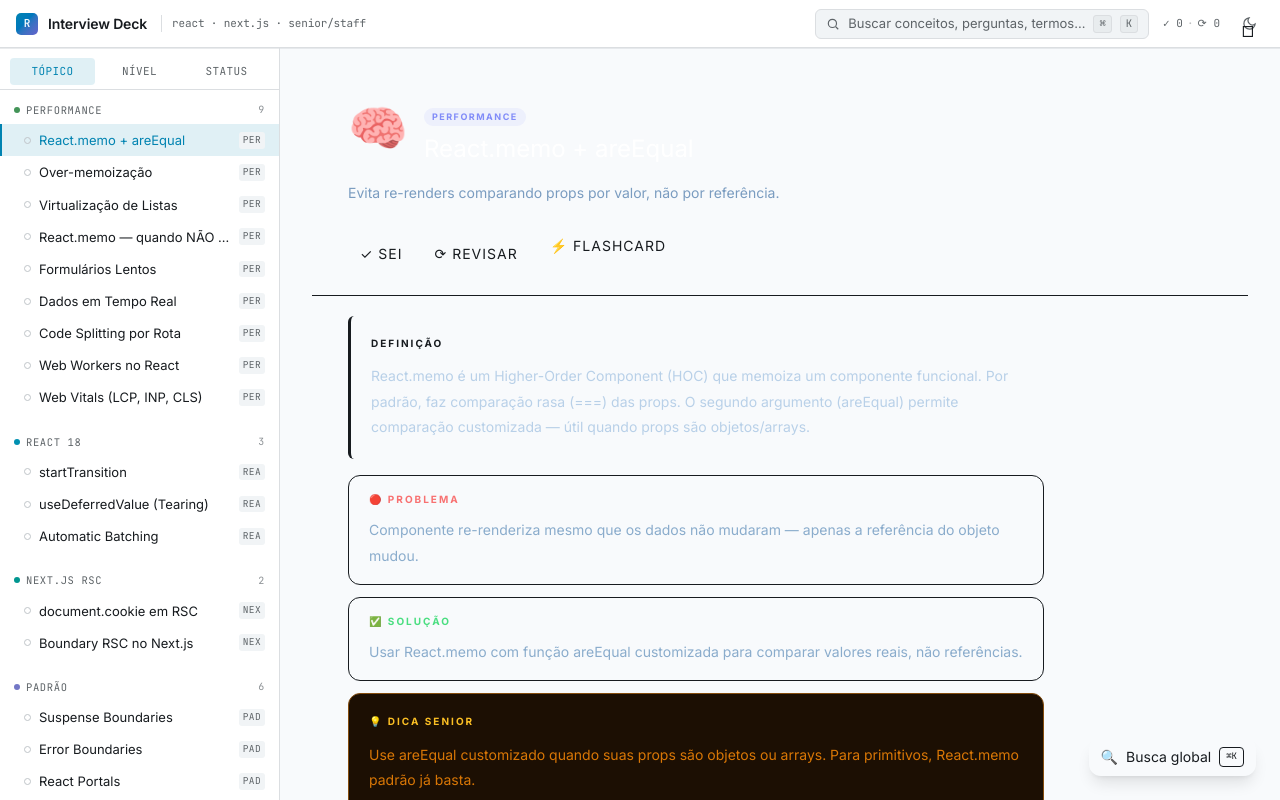
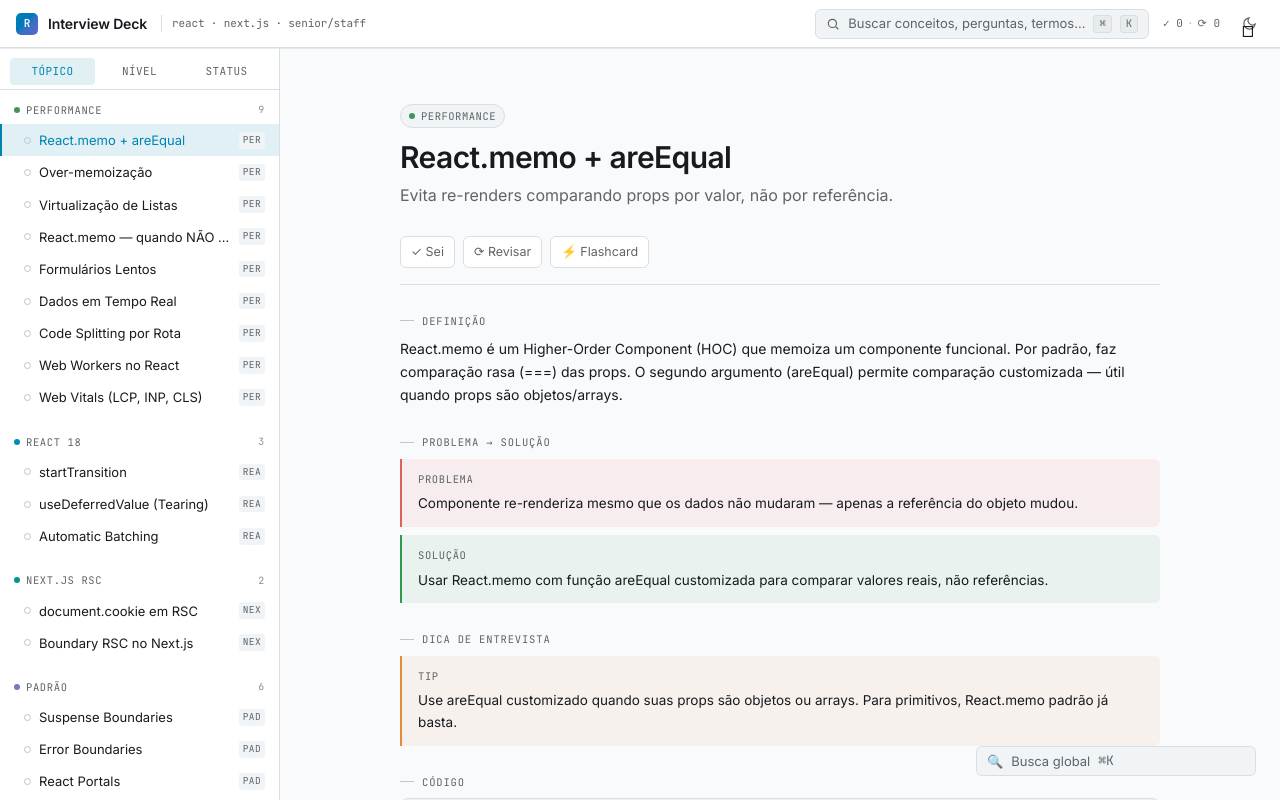
Before and after one commit to felvieira/react-tips, a Next.js app: page /concepts/1 in a window 1280 px wide. Built offline with nearby package versions, Linux system fonts and the light colour scheme.

Commit message:
feat: port all components to new editorial CSS design system

```diff
--- a/src/app/concepts/[id]/page.tsx
+++ b/src/app/concepts/[id]/page.tsx
@@ -17,6 +17,7 @@ export default async function ConceptPage({ params }: { params: Promise<{ id: st
   const relatedTerms = getRelatedTerms(concept)
 
   return (
+    <div className="app-content">
       <ConceptPageClient
         concept={concept}
         prev={all[idx - 1]?.id ?? null}
@@ -25,5 +26,6 @@ export default async function ConceptPage({ params }: { params: Promise<{ id: st
         total={all.length}
         relatedTerms={relatedTerms}
       />
+    </div>
   )
 }
--- a/src/components/concept/ConceptPageClient.tsx
+++ b/src/components/concept/ConceptPageClient.tsx
@@ -1,18 +1,26 @@
 'use client'
 import { useState } from 'react'
-import { ConceptHero } from './ConceptHero'
-import { DefinitionBlock } from './DefinitionBlock'
-import { SectionGrid } from './SectionGrid'
-import { TipBlock } from './TipBlock'
-import { QuestionAccordion } from './QuestionAccordion'
-import { CodeBlock } from '@/components/ui/CodeBlock'
-import { NavArrows } from './NavArrows'
-import { ProgressButtons } from './ProgressButtons'
-import { FlashcardMode } from './FlashcardMode'
-import { RelatedTerms } from './RelatedTerms'
+import { useRouter } from 'next/navigation'
+import { useProgress } from '@/hooks/useProgress'
+import { getRelatedTerms } from '@/lib/loaders'
 import type { Concept, GlossaryItem } from '@/lib/schemas'
 
-interface ConceptPageClientProps {
+const DOMAIN_HUES: Record<string, number> = {
+  'Performance': 150, 'React 18': 220, 'Next.js RSC': 190,
+  'Padrão': 280, 'Segurança': 0, 'Hooks': 250,
+  'Next.js': 190, 'Fundamentos': 60, 'DevTools': 200, 'Padrões': 300,
+}
+
+function highlight(code: string) {
+  return code
+    .replace(/&/g, '&amp;').replace(/</g, '&lt;').replace(/>/g, '&gt;')
+    .replace(/(\/\/[^\n]*)/g, '<span class="cc">$1</span>')
+    .replace(/('[^']*'|"[^"]*"|`[^`]*`)/g, '<span class="cs">$1</span>')
+    .replace(/\b(const|let|var|function|return|async|await|if|else|export|import|from|new|use(?:State|Effect|Memo|Callback|Ref|Transition|Reducer|Context|Id|LayoutEffect))\b/g, '<span class="ck">$1</span>')
+    .replace(/\b(useDebounce|useTransition|useFormStatus|useActionState)\b/g, '<span class="cf">$1</span>')
+}
+
+interface Props {
   concept: Concept
   prev: number | null
   next: number | null
@@ -21,40 +29,180 @@ interface ConceptPageClientProps {
   relatedTerms: GlossaryItem[]
 }
 
-export function ConceptPageClient({ concept, prev, next, current, total, relatedTerms }: ConceptPageClientProps) {
+export function ConceptPageClient({ concept, prev, next, current, total, relatedTerms }: Props) {
+  const router = useRouter()
+  const { getStatus, setStatus } = useProgress()
   const [flashcard, setFlashcard] = useState(false)
+  const [revealed, setRevealed] = useState(false)
+  const status = getStatus(concept.id)
+  const hue = DOMAIN_HUES[concept.level] ?? 220
 
-  const sections = [
-    { label: 'Problema', icon: '🔴', color: '#f87171', text: concept.problem },
-    { label: 'Solução', icon: '✅', color: '#4ade80', text: concept.solution },
-  ]
-
-  if (flashcard) {
-    return <FlashcardMode concept={concept} onExit={() => setFlashcard(false)} />
-  }
+  // Reset flashcard state when concept changes
+  useState(() => { setRevealed(false) })
 
   return (
-    <div>
-      <ConceptHero concept={concept}>
-        <div className="flex items-center gap-2 mt-4">
-          <ProgressButtons conceptId={concept.id} />
-          <button
-            onClick={() => setFlashcard(true)}
-            className="px-3 py-1.5 rounded-lg text-[11px] font-bold uppercase tracking-[1px] border border-border text-muted hover:border-accent hover:text-accent transition-all"
-          >
-            ⚡ Flashcard
-          </button>
+    <div className="content-inner">
+      {/* Meta */}
+      <div className="concept-meta">
+        <span className="domain-pill" style={{ '--h': hue } as React.CSSProperties}>
+          <span className="pdot" />{concept.level}
+        </span>
+      </div>
+
+      {/* Title */}
+      <h1 className="concept-h1">{concept.title}</h1>
+      <p className="concept-lead">{concept.summary}</p>
+
+      {/* Actions */}
+      <div className="concept-actions">
+        <button
+          className={'concept-btn know' + (status === 'know' ? ' active' : '')}
+          onClick={() => setStatus(concept.id, status === 'know' ? 'unseen' : 'know')}
+        >✓ Sei</button>
+        <button
+          className={'concept-btn review' + (status === 'review' ? ' active' : '')}
+          onClick={() => setStatus(concept.id, status === 'review' ? 'unseen' : 'review')}
+        >⟳ Revisar</button>
+        <button
+          className={'concept-btn flash' + (flashcard ? ' active' : '')}
+          onClick={() => { setFlashcard(f => !f); setRevealed(false) }}
+        >⚡ Flashcard</button>
+      </div>
+
+      {/* Flashcard curtain */}
+      {flashcard && !revealed && (
+        <div className="concept-section">
+          <div className="flashcard-curtain" onClick={() => setRevealed(true)}>
+            <div className="flashcard-curtain-label">⚡ Flashcard</div>
+            <div className="flashcard-curtain-hint">Pense na resposta — clique para revelar definição, problema, solução e dica.</div>
+          </div>
         </div>
-      </ConceptHero>
-      <div className="px-6 md:px-9 pb-9 max-w-3xl">
-        <DefinitionBlock text={concept.definition} />
-        <SectionGrid items={sections} />
-        <TipBlock text={concept.tip} />
-        <QuestionAccordion questions={concept.questions} />
-        <CodeBlock code={concept.code} />
-        <RelatedTerms terms={relatedTerms} />
-        <NavArrows prevId={prev} nextId={next} current={current} total={total} />
-      </div>
+      )}
+
+      {/* Content (shown when not in flashcard mode, or when revealed) */}
+      {(!flashcard || revealed) && (
+        <>
+          {/* Definition */}
+          <div className="concept-section">
+            <div className="concept-section-label">Definição</div>
+            <p>{concept.definition}</p>
+          </div>
+
+          {/* Problem → Solution */}
+          {concept.problem && (
+            <div className="concept-section">
+              <div className="concept-section-label">Problema → Solução</div>
+              <div className="callout problem">
+                <div className="callout-label">Problema</div>
+                {concept.problem}
+              </div>
+              <div style={{ height: 8 }} />
+              <div className="callout solution">
+                <div className="callout-label">Solução</div>
+                {concept.solution}
+              </div>
+            </div>
+          )}
+
+          {/* Tip */}
+          {concept.tip && (
+            <div className="concept-section">
+              <div className="concept-section-label">Dica de entrevista</div>
+              <div className="callout tip">
+                <div className="callout-label">Tip</div>
+                {concept.tip}
+              </div>
+            </div>
+          )}
+
+          {/* Code */}
+          {concept.code && (
+            <div className="concept-section">
+              <div className="concept-section-label">Código</div>
+              <pre className="concept-code">
+                <code dangerouslySetInnerHTML={{ __html: highlight(concept.code) }} />
+              </pre>
+            </div>
+          )}
+
+          {/* Interview Q&A */}
+          {concept.questions && concept.questions.length > 0 && (
+            <div className="concept-section">
+              <div className="concept-section-label">Perguntas de entrevista</div>
+              {concept.questions.map((q, i) => (
+                <QABlock key={i} q={q.q} a={q.a} />
+              ))}
+            </div>
+          )}
+
+          {/* Related glossary terms */}
+          {relatedTerms.length > 0 && (
+            <div className="concept-section">
+              <div className="concept-section-label">Termos relacionados</div>
+              <div className="related-grid">
+                {relatedTerms.map(t => (
+                  <span key={t.term} className="related-chip" title={t.def}
+                    onClick={() => router.push(`/glossary/${encodeURIComponent(t.term)}`)}>
+                    {t.term}
+                  </span>
+                ))}
+              </div>
+            </div>
+          )}
+        </>
+      )}
+
+      {/* Nav arrows */}
+      <NavRow prev={prev} next={next} current={current} total={total} />
     </div>
   )
 }
+
+function QABlock({ q, a }: { q: string; a: string }) {
+  const [open, setOpen] = useState(false)
+  return (
+    <div className="qa-block" style={{ marginBottom: 8 }}>
+      <div className="qa-q" onClick={() => setOpen(o => !o)}>
+        <span className="qa-q-prefix">Q.</span>
+        <span style={{ flex: 1 }}>{q}</span>
+        <span style={{ color: 'var(--fg-subtle)', fontSize: 12 }}>{open ? '▲' : '▾'}</span>
+      </div>
+      {open && (
+        <div className="qa-a">
+          <span className="qa-a-prefix">A.</span>{a}
+        </div>
+      )}
+    </div>
+  )
+}
+
+function NavRow({ prev, next, current, total }: { prev: number | null; next: number | null; current: number; total: number }) {
+  const router = useRouter()
+  return (
+    <div style={{ display: 'flex', gap: 8, marginTop: 40, paddingTop: 20, borderTop: '1px solid var(--border)' }}>
+      <button
+        onClick={() => prev && router.push(`/concepts/${prev}`)}
+        disabled={!prev}
+        style={{
+          flex: 1, padding: '8px 12px', border: '1px solid var(--border)',
+          borderRadius: 6, background: 'var(--bg-elev)', color: 'var(--fg-muted)',
+          fontSize: 12, cursor: prev ? 'pointer' : 'default', opacity: prev ? 1 : 0.3,
+          fontFamily: 'var(--font-mono)',
+        }}
+      >← Anterior</button>
+      <span style={{ display: 'flex', alignItems: 'center', padding: '0 12px', color: 'var(--accent)', fontFamily: 'var(--font-mono)', fontSize: 11 }}>
+        {current}/{total}
+      </span>
+      <button
+        onClick={() => next && router.push(`/concepts/${next}`)}
+        disabled={!next}
+        style={{
+          flex: 1, padding: '8px 12px', border: '1px solid var(--border)',
+          borderRadius: 6, background: 'var(--bg-elev)', color: 'var(--fg-muted)',
+          fontSize: 12, cursor: next ? 'pointer' : 'default', opacity: next ? 1 : 0.3,
+          fontFamily: 'var(--font-mono)',
+        }}
+      >Próximo →</button>
+    </div>
+  )
+}
--- a/src/components/search/GlobalSearch.tsx
+++ b/src/components/search/GlobalSearch.tsx
@@ -115,48 +115,47 @@ export function GlobalSearch({ concepts, glossary }: GlobalSearchProps) {
   if (!open) return (
     <button
       onClick={() => setOpen(true)}
-      className="fixed bottom-6 right-6 z-50 flex items-center gap-2 px-3 py-2 bg-surface border border-border rounded-xl text-[11px] text-muted hover:border-accent hover:text-accent transition-all shadow-lg"
+      className="app-searchbar"
+      style={{ position: 'fixed', bottom: 24, right: 24, zIndex: 50 }}
     >
       🔍 <span>Busca global</span>
-      <kbd className="text-[9px] px-1.5 py-0.5 bg-surface2 border border-border rounded font-mono">⌘K</kbd>
+      <kbd>⌘K</kbd>
     </button>
   )
 
   return (
-    <div className="fixed inset-0 z-50 flex items-start justify-center pt-[15vh]">
+    <div className="search-overlay">
       <div className="absolute inset-0 bg-black/60 backdrop-blur-sm" onClick={close} />
-      <div className="relative w-full max-w-2xl mx-4 bg-surface border border-border rounded-2xl shadow-2xl overflow-hidden">
-        <div className="flex items-center gap-3 px-4 py-3.5 border-b border-border">
-          <span className="text-muted text-lg">🔍</span>
+      <div className="search-modal">
+        <div className="search-input-row">
+          <span style={{ fontSize: '1.125rem' }}>🔍</span>
           <input
             ref={inputRef}
             value={query}
             onChange={e => { setQuery(e.target.value); setSelected(0) }}
             onKeyDown={handleKeyDown}
             placeholder="Buscar conceitos, hooks, patterns, termos..."
-            className="flex-1 bg-transparent text-text text-[14px] placeholder-muted outline-none font-mono"
+            className="search-input"
           />
-          <kbd className="text-[10px] px-1.5 py-0.5 bg-surface2 border border-border rounded text-muted font-mono">ESC</kbd>
+          <kbd>ESC</kbd>
         </div>
 
         {results.length > 0 && (
-          <div className="max-h-[400px] overflow-y-auto scrollbar-thin py-2">
+          <div className="search-results">
             {results.map((r, i) => (
               <button
                 key={r.href}
                 onClick={() => navigate(r.href)}
                 onMouseEnter={() => setSelected(i)}
-                className={`w-full flex items-center gap-3 px-4 py-3 text-left transition-colors ${
-                  selected === i ? 'bg-surface2' : ''
-                }`}
+                className={'search-result' + (selected === i ? ' active' : '')}
               >
-                <span className="text-xl flex-shrink-0">{r.emoji}</span>
-                <div className="min-w-0 flex-1">
-                  <div className="text-[13px] text-white truncate">{r.title}</div>
-                  <div className="text-[11px] text-muted truncate mt-0.5">{r.subtitle}</div>
+                <span style={{ fontSize: '1.25rem', flexShrink: 0 }}>{r.emoji}</span>
+                <div style={{ minWidth: 0, flex: 1 }}>
+                  <div style={{ fontSize: 13, color: 'var(--fg)', overflow: 'hidden', textOverflow: 'ellipsis', whiteSpace: 'nowrap' }}>{r.title}</div>
+                  <div style={{ fontSize: 11, color: 'var(--fg-muted)', overflow: 'hidden', textOverflow: 'ellipsis', whiteSpace: 'nowrap', marginTop: 2 }}>{r.subtitle}</div>
                 </div>
                 <span
-                  className="text-[9px] px-2 py-0.5 rounded-full flex-shrink-0 uppercase tracking-[1px] font-bold"
+                  className="search-result-where"
                   style={{ color: r.tagColor, backgroundColor: `${r.tagColor}18` }}
                 >
                   {r.tag}
@@ -167,13 +166,13 @@ export function GlobalSearch({ concepts, glossary }: GlobalSearchProps) {
         )}
 
         {query && results.length === 0 && (
-          <div className="px-4 py-8 text-center text-muted text-[13px]">
+          <div className="search-empty">
             Nenhum resultado para &quot;{query}&quot;
           </div>
         )}
 
         {!query && (
-          <div className="px-4 py-4 text-[11px] text-muted flex gap-4">
+          <div style={{ padding: '16px', fontSize: 11, color: 'var(--fg-muted)', display: 'flex', gap: 16 }}>
             <span>↑↓ navegar</span>
             <span>↵ abrir</span>
             <span>ESC fechar</span>
```
Also changed, not shown: src/app/glossary/[term]/page.tsx (+73 -2 lines), src/app/glossary/page.tsx (+17 -6 lines). Lines whose indentation alone changed are shown as unchanged.
